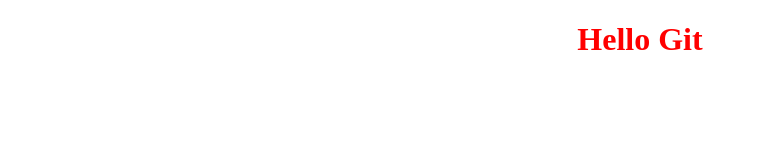
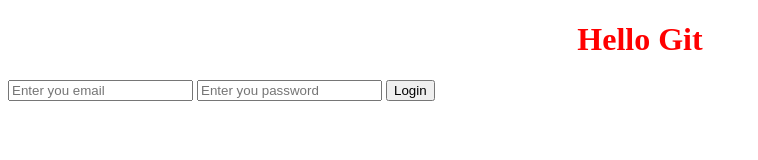
Before and after one commit to Moaround/my-awesome-app-trial, a plain HTML site: page index.html in a window 1280 px wide. Shown: the whole page, without its empty margins (0-758 px from the left). Drawn offline with Linux system fonts and the light colour scheme.

Commit message:
Created login form in HTML

```diff
--- a/index.html
+++ b/index.html
@@ -8,6 +8,11 @@
   </head>
   <body>
     <h1>Hello Git</h1>
+    <form>
+      <input type="email" placeholder="Enter you email" />
+      <input type="password" placeholder="Enter you password" />
+      <input type="submit" value="Login" />
+    </form>
     <script>
       src = "source/script.js";
     </script>
```
